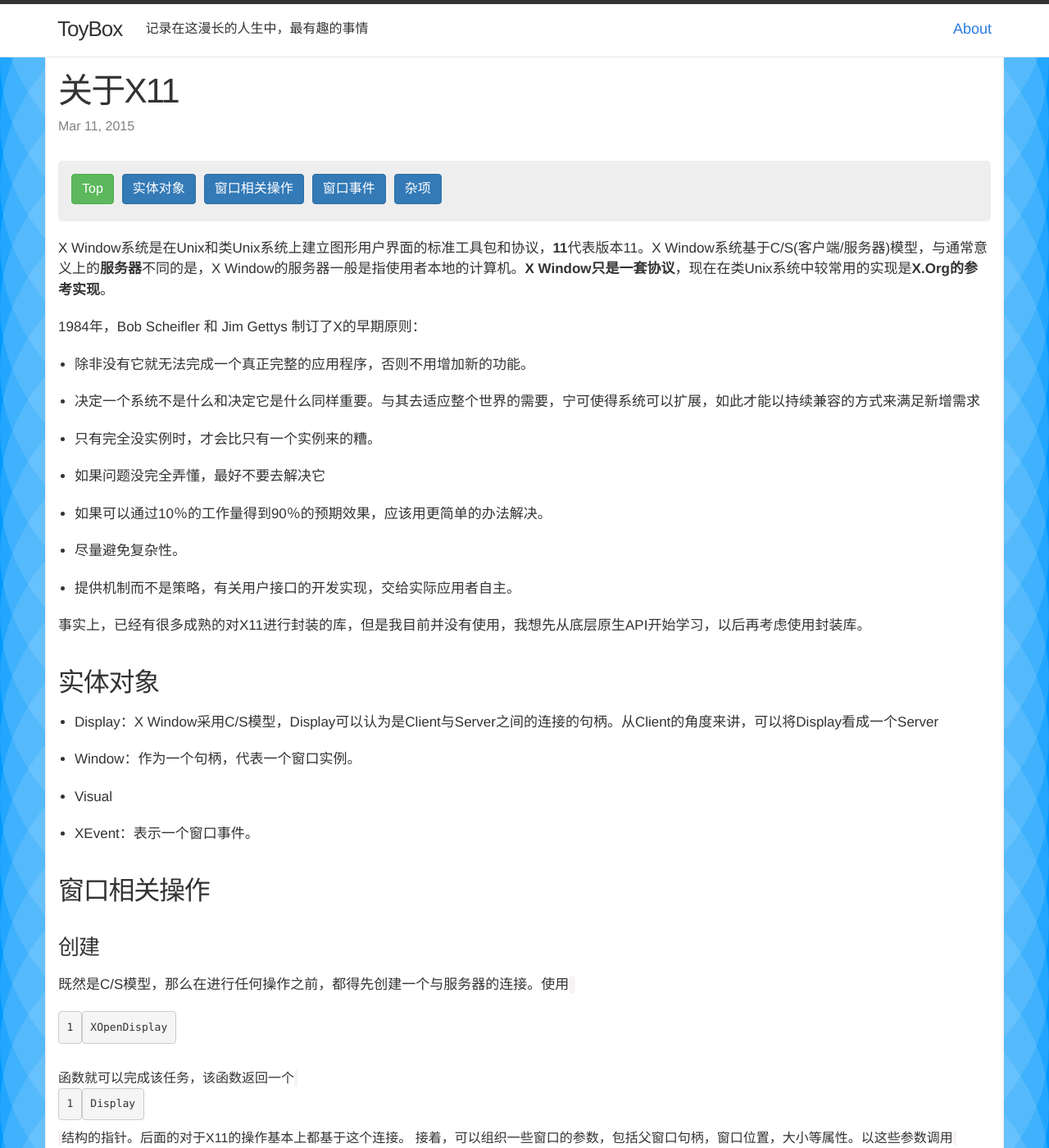
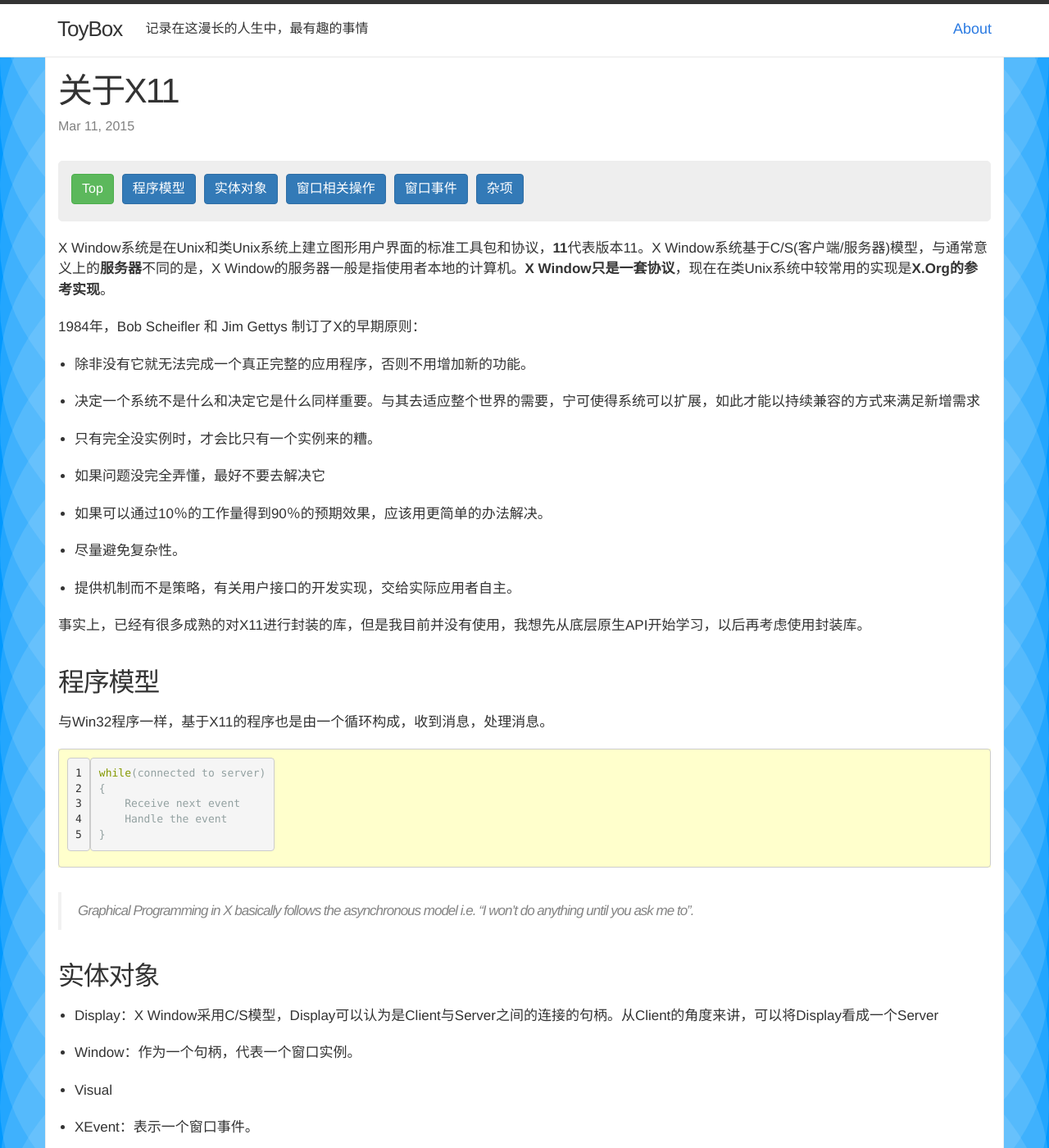
Before and after one commit to Gemini2015/gemini2015.github.io, a Jekyll site: the page built from _posts/2015-03-11-about-X11.markdown, in a window 1280 px wide and 1400 px high. Shown: the whole window at 82% size. Built offline with Jekyll 4.4.1, drawn with Linux system fonts in a browser that asks for light colours; nearby versions of some CDN libraries; comment, search, counter and statistics services are not loaded.

Commit message:
更新X11的编程模型

````diff
--- a/_posts/2015-03-11-about-X11.markdown
+++ b/_posts/2015-03-11-about-X11.markdown
@@ -20,6 +20,19 @@ X Window系统是在Unix和类Unix系统上建立图形用户界面的标准工
 - 提供机制而不是策略，有关用户接口的开发实现，交给实际应用者自主。
 
 事实上，已经有很多成熟的对X11进行封装的库，但是我目前并没有使用，我想先从底层原生API开始学习，以后再考虑使用封装库。
+
+## 程序模型
+与Win32程序一样，基于X11的程序也是由一个循环构成，收到消息，处理消息。
+
+```
+while(connected to server)
+{
+    Receive next event
+    Handle the event
+}
+```
+
+>Graphical Programming in X basically follows the asynchronous model i.e. "I won't do anything until you ask me to".
 
 ## 实体对象
 
````
